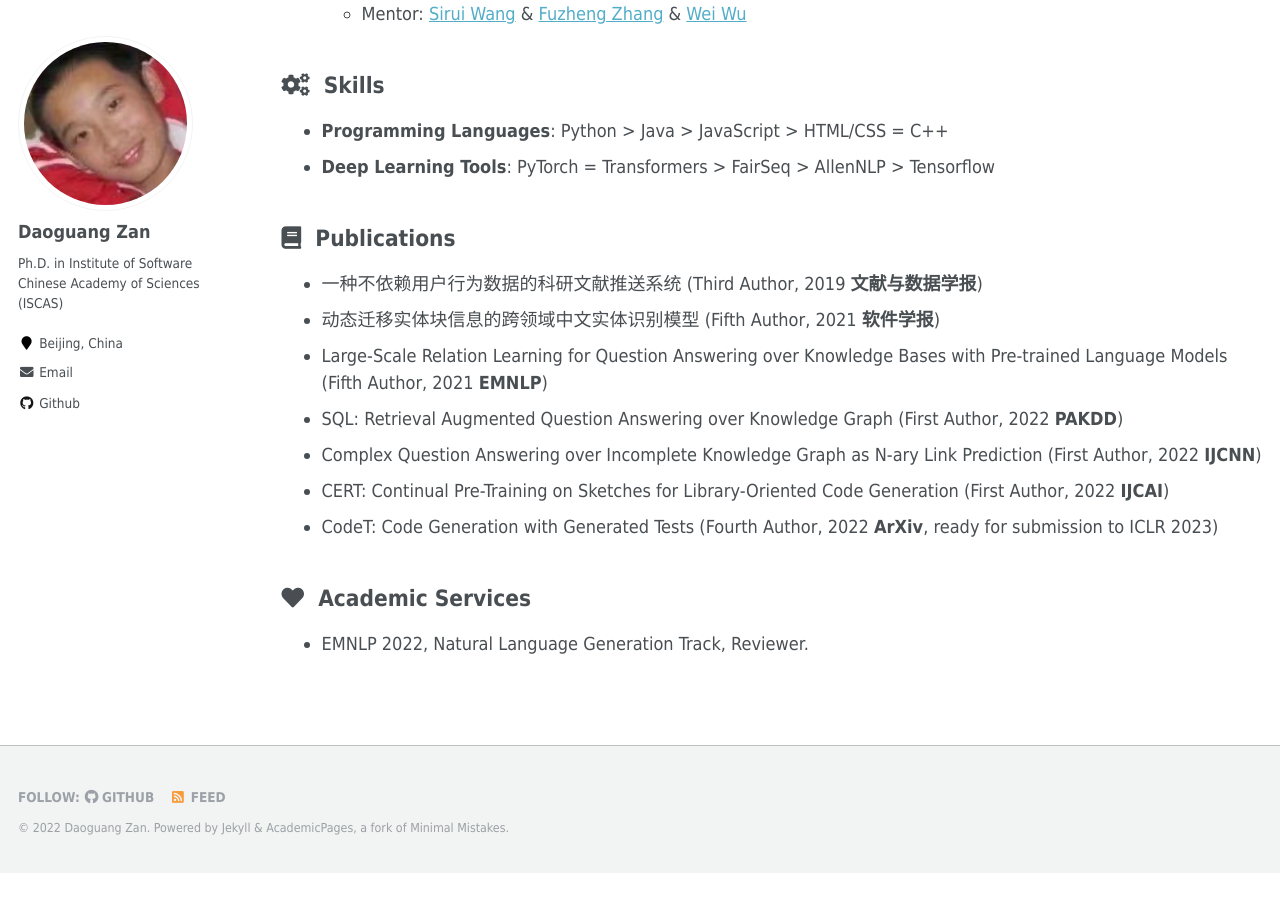
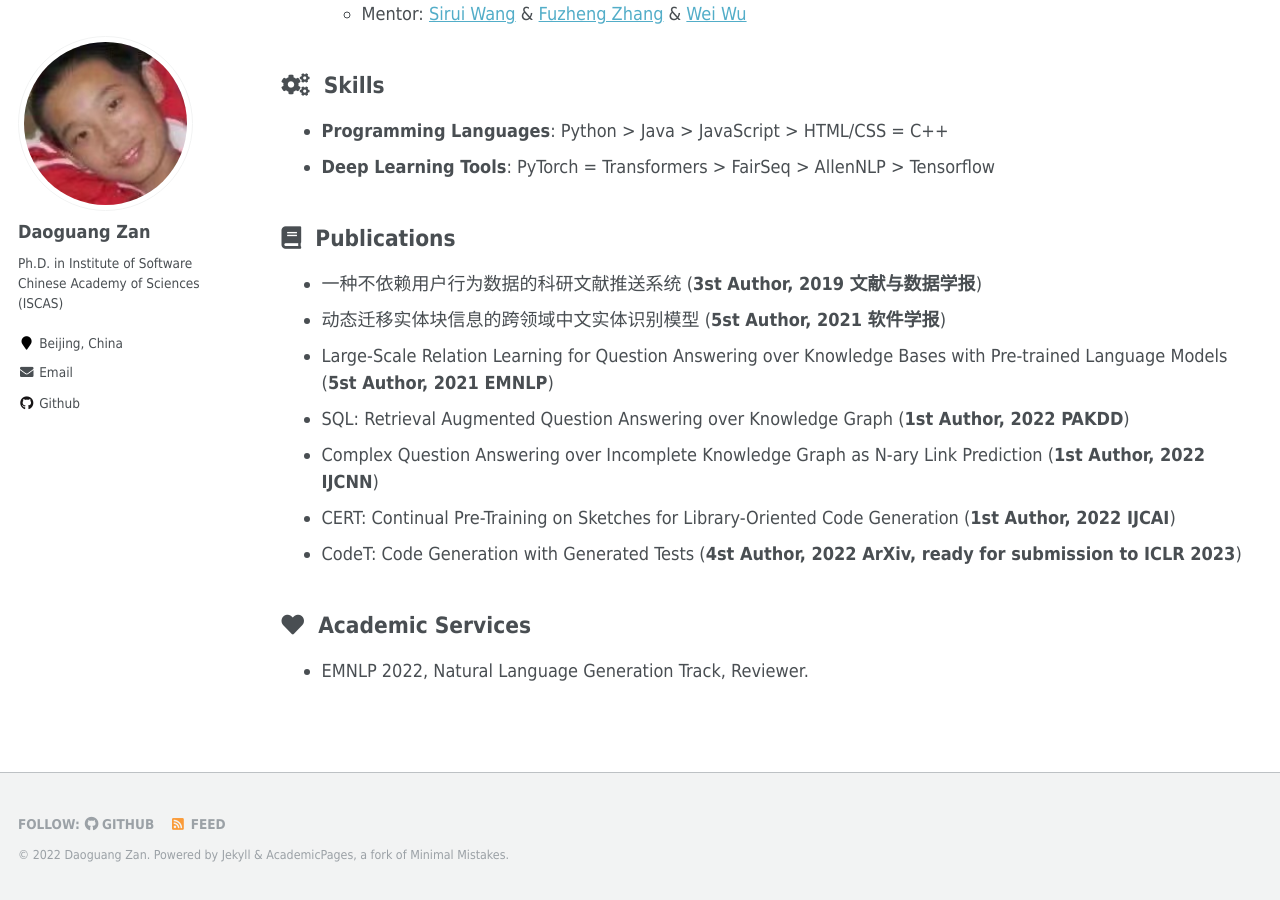
Before and after one commit to zandaoguang-iscas/daoguang.github.io, a Jekyll site: the page built from _pages/cv.md, in a window 1280 px wide and 900 px high, scrolled down 697 px. Built offline with Jekyll 4.4.1, drawn with Linux system fonts in a browser that asks for light colours; before the commit the page ends 1570 px from its top, so only the background shows below that.

Commit message:
Update cv.md

```diff
--- a/_pages/cv.md
+++ b/_pages/cv.md
@@ -35,13 +35,13 @@ redirect_from:
 
 ## <i class="fa fa-ft fa-book"></i>&nbsp;&nbsp;Publications
 
-* 一种不依赖用户行为数据的科研文献推送系统 (Third Author, 2019 **文献与数据学报**)
-* 动态迁移实体块信息的跨领域中文实体识别模型 (Fifth Author, 2021 **软件学报**)
-* Large-Scale Relation Learning for Question Answering over Knowledge Bases with Pre-trained Language Models (Fifth Author, 2021 **EMNLP**)
-* SQL: Retrieval Augmented Question Answering over Knowledge Graph (First Author, 2022 **PAKDD**)
-* Complex Question Answering over Incomplete Knowledge Graph as N-ary Link Prediction (First Author, 2022 **IJCNN**)
-* CERT: Continual Pre-Training on Sketches for Library-Oriented Code Generation (First Author, 2022 **IJCAI**)
-* CodeT: Code Generation with Generated Tests (Fourth Author, 2022 **ArXiv**, ready for submission to ICLR 2023)
+* 一种不依赖用户行为数据的科研文献推送系统 (**3st Author, 2019 文献与数据学报**)
+* 动态迁移实体块信息的跨领域中文实体识别模型 (**5st Author, 2021 软件学报**)
+* Large-Scale Relation Learning for Question Answering over Knowledge Bases with Pre-trained Language Models (**5st Author, 2021 EMNLP**)
+* SQL: Retrieval Augmented Question Answering over Knowledge Graph (**1st Author, 2022 PAKDD**)
+* Complex Question Answering over Incomplete Knowledge Graph as N-ary Link Prediction (**1st Author, 2022 IJCNN**)
+* CERT: Continual Pre-Training on Sketches for Library-Oriented Code Generation (**1st Author, 2022 IJCAI**)
+* CodeT: Code Generation with Generated Tests (**4st Author, 2022 ArXiv, ready for submission to ICLR 2023**)
 
 ## <i class="fa fa-ft fa-heart"></i>&nbsp;&nbsp;Academic Services
 
```
